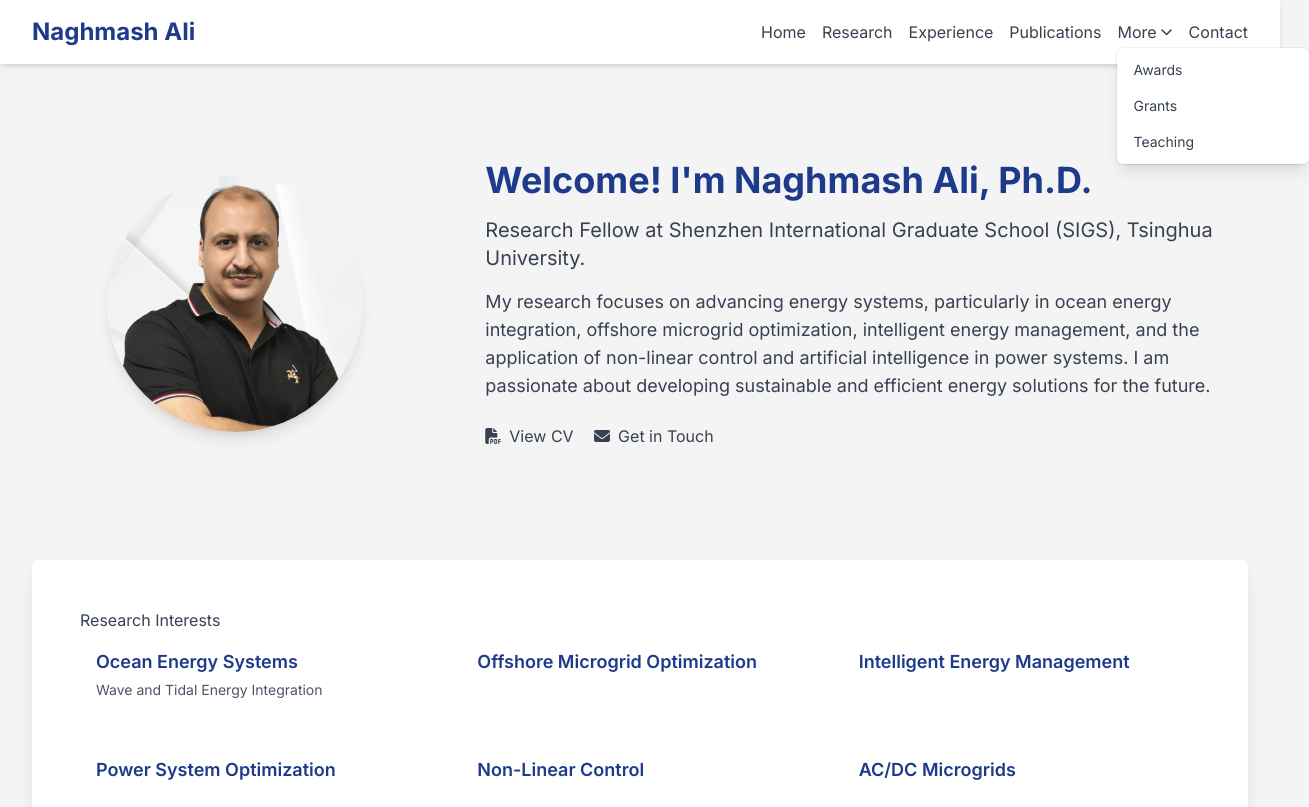
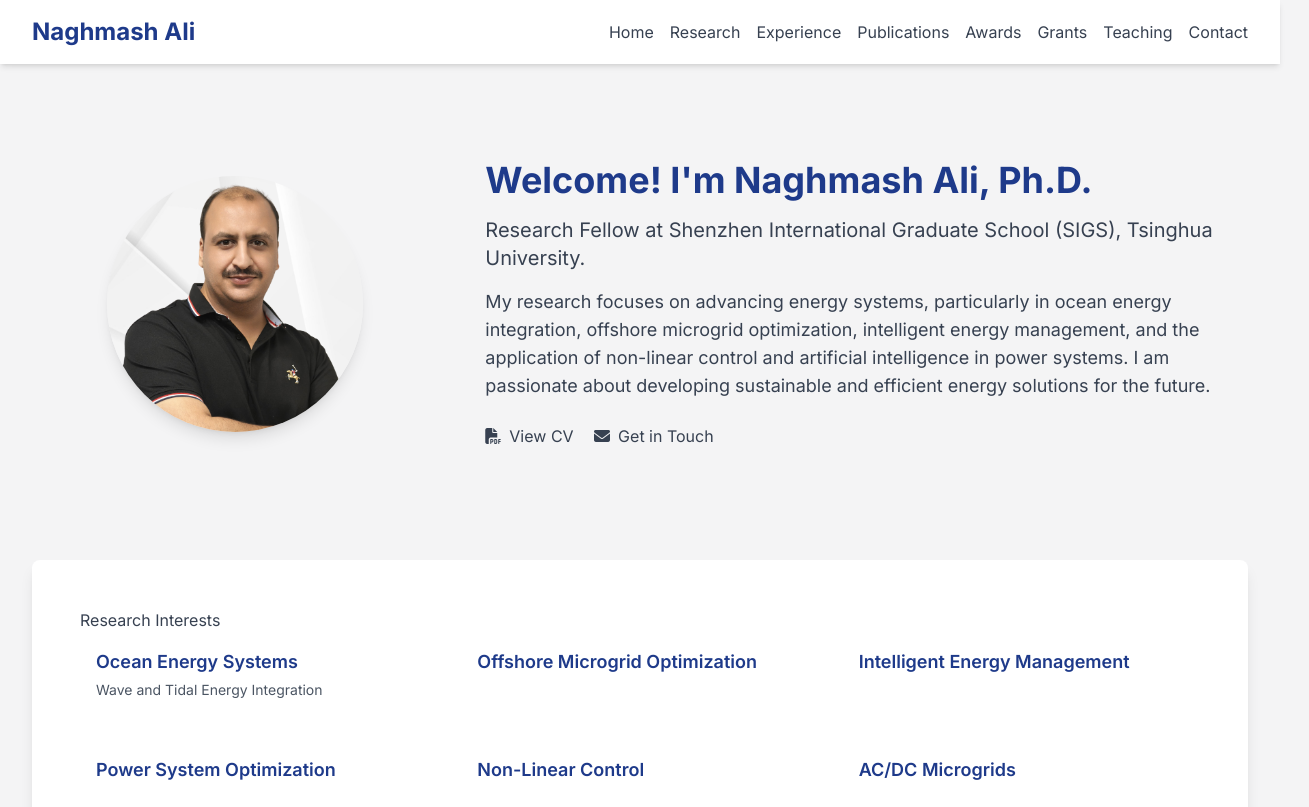
Before and after one commit to naghmash-ali/naghmash.github.io, a plain HTML site: page index.html in a window 1280 px wide. Shown: the top 807 px of the page, 1309 px wide, since content can reach past the window. Drawn offline with nearby package versions, Linux system fonts and the light colour scheme; a script that the page names is missing.

Commit message:
Update index.html

```diff
--- a/index.html
+++ b/index.html
@@ -76,20 +76,9 @@
                         <a href="#research" class="nav-link" data-nav="research">Research</a>
                         <a href="#experience" class="nav-link" data-nav="experience">Experience</a>
                         <a href="publications.html" class="nav-link" data-page="publications">Publications</a>
-
-                        <div class="relative group dropdown">
-                            <button class="nav-link inline-flex items-center">
-                                More <i class="fas fa-chevron-down ml-1 text-xs"></i>
-                            </button>
-                            <div class="absolute left-0 mt-1 w-48 rounded-md shadow-lg bg-white ring-1 ring-black ring-opacity-5 dropdown-menu z-50">
-                                <div class="py-1" role="menu" aria-orientation="vertical" aria-labelledby="options-menu">
-                                    <a href="#awards" class="block px-4 py-2 text-sm text-gray-700 hover:bg-blue-50 hover:text-primary" role="menuitem" data-nav="awards">Awards</a>
-                                    <a href="#grants" class="block px-4 py-2 text-sm text-gray-700 hover:bg-blue-50 hover:text-primary" role="menuitem" data-nav="grants">Grants</a>
-                                    <a href="#teaching" class="block px-4 py-2 text-sm text-gray-700 hover:bg-blue-50 hover:text-primary" role="menuitem" data-nav="teaching">Teaching</a>
-                                </div>
-                            </div>
-                        </div>
-
+                        <a href="#awards" class="nav-link" data-nav="awards">Awards</a>
+                        <a href="#grants" class="nav-link" data-nav="grants">Grants</a>
+                        <a href="#teaching" class="nav-link" data-nav="teaching">Teaching</a>
                         <a href="#contact" class="nav-link" data-nav="contact">Contact</a>
                     </div>
                 </div>
@@ -344,10 +333,11 @@
                     I'm always open to discussing research collaborations, speaking opportunities, or mentoring. Feel free to reach out!
                 </p>
                 <div class="space-y-4 text-left"> <p class="text-gray-700"><i class="fas fa-envelope fa-fw mr-2 text-primary"></i> <a href="mailto:naghmash@sz.tsinghua.edu.cn" class="hover:underline">naghmash@sz.tsinghua.edu.cn</a></p>
-                    <p class="text-gray-700"><i class="fab fa-linkedin fa-fw mr-2 text-primary"></i> <a href="YOUR_LINKEDIN_PROFILE_URL" target="_blank" class="hover:underline">LinkedIn Profile</a></p>
-                    <p class="text-gray-700"><i class="fab fa-google-scholar fa-fw mr-2 text-primary"></i> <a href="YOUR_GOOGLE_SCHOLAR_PROFILE_LINK" target="_blank" class="hover:underline">Google Scholar</a></p>
+                    <p class="text-gray-700"><i class="fab fa-linkedin fa-fw mr-2 text-primary"></i> <a href="https://www.linkedin.com/in/naghmash-ali/" target="_blank" class="hover:underline">LinkedIn Profile</a></p>
+                    <p class="text-gray-700"><i class="fab fa-google-scholar fa-fw mr-2 text-primary"></i> <a href="https://scholar.google.com/citations?user=_u6Tid8AAAAJ&hl=en" target="_blank" class="hover:underline">Google Scholar</a></p>
                     <p class="text-gray-700"><i class="fab fa-github fa-fw mr-2 text-primary"></i> <a href="YOUR_GITHUB_PROFILE_URL" target="_blank" class="hover:underline">GitHub</a></p>
                     <p class="text-gray-700"><i class="fas fa-map-marker-alt fa-fw mr-2 text-primary"></i> Nanshan District, Shenzhen, P.R. China</p>
+                    <p class="text-gray-700"><i class="fab fa-researchgate fa-fw mr-2 text-primary"></i> <a href="https://www.researchgate.net/profile/Naghmash-Ali?ev=hdr_xprf" target="_blank" class="hover:underline">ResearchGate Profile</a></p>
                 </div>
             </div>
         </section>
```
